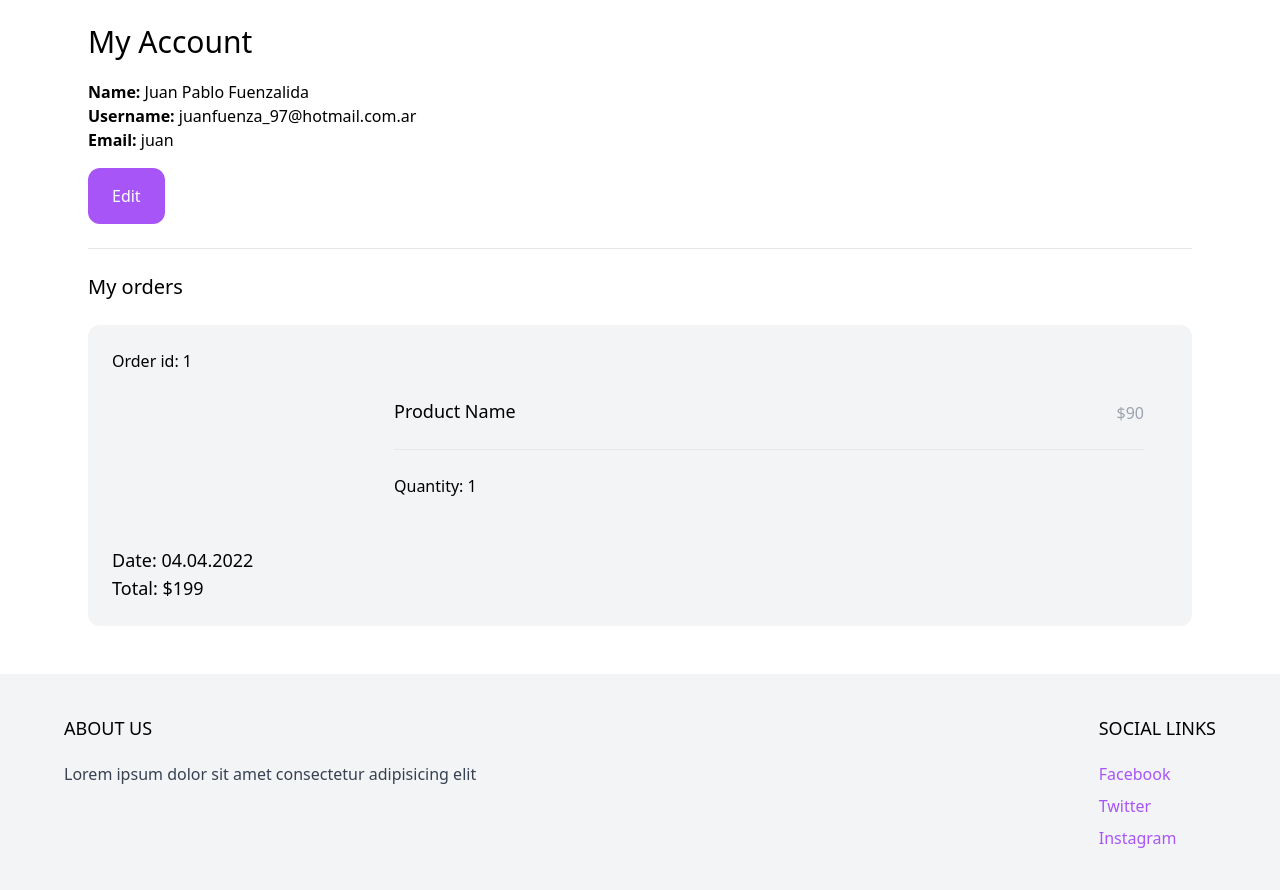
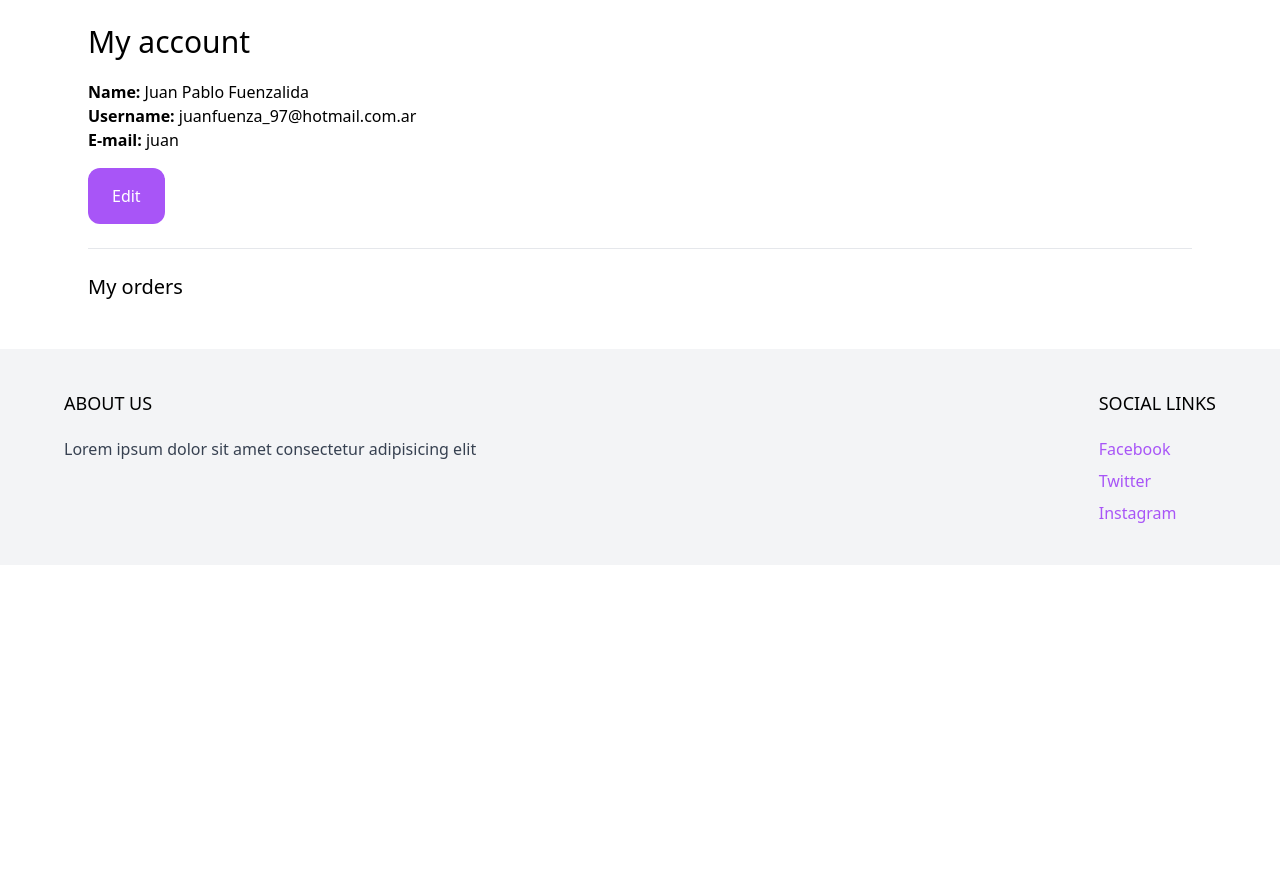
Before and after one commit to JuanFuenza/ecomm, a Django app: page /myaccount/ in a window 1280 px wide. Shown: the part 77-967 px from the top of the page. After the commit the page ends 600 px from the top, so only its background shows below. Run offline with Django 4.2, Linux system fonts and the light colour scheme; a user stored in the database is signed in; data comes from the database, SQL or seed files in the repository; both versions use the stored data as it was after the commit; some libraries are stand-ins or nearby versions.

Commit message:
fixed html things

```diff
--- a/cart/urls.py
+++ b/cart/urls.py
@@ -1,10 +1,11 @@
 from django.urls import path
 
-from cart.views import add_to_cart, cart, checkout, hx_menu_cart, update_cart, hx_cart_total
+from cart.views import add_to_cart, cart, checkout, hx_menu_cart, update_cart, hx_cart_total, success
 
 urlpatterns = [
     path('', cart, name='cart'),
-    path('checkout', checkout, name='checkout'),
+    path('checkout/', checkout, name='checkout'),
+    path('success/', success, name='success'),
     path('add_to_cart/<int:product_id>', add_to_cart, name='add_to_cart'),
     path('update_cart/<int:product_id>/<str:action>/', update_cart, name='update_cart'),
     path('hx_menu_cart/', hx_menu_cart, name='hx_menu_cart'),
--- a/core/templates/core/myaccount.html
+++ b/core/templates/core/myaccount.html
@@ -1,15 +1,15 @@
 {% extends 'core/base.html' %}
 
-{% block title %} My Account {% endblock %}
+{% block title %}My account{% endblock %}
 
 {% block content %}
 <div class="max-w-6xl mx-auto p-6">
-        <h1 class="mb-5 text-3xl">My Account</h1>
+    <h1 class="mb-5 text-3xl">My account</h1>
 
     <div class="mb-6">
         <strong>Name: </strong>{{ request.user.get_full_name }}<br>
         <strong>Username: </strong>{{ request.user.username }}<br>
-            <strong>Email: </strong>{{ request.user.email }}<br>
+        <strong>E-mail: </strong>{{ request.user.email }}<br>
 
         <a href="{% url 'edit_my_account' %}" class="inline-block mt-4 py-4 px-6 rounded-xl text-white bg-purple-500">Edit</a>
     </div>
@@ -18,37 +18,41 @@
 
     <h2 class="my-6 text-xl">My orders</h2>
 
+    {% for order in request.user.orders.all %}
         <div class="w-full mb-6 p-6 flex flex-wrap bg-gray-100 rounded-xl">
             <div class="mb-6 flex justify-between">
-                <a href="">Order id: 1</a>
+                <a href="#">Order id: {{ order.id }}</a>
             </div>
 
             <div class="mb-6 w-full">
+                {% for item in order.items.all %}
                     <div class="product mb-6 flex pr-6">
-                    <a href="" class="w-1/4">
-                        <img src="" alt="" class="hover:shadow-lg rounded-xl">
+                        <a href="#" class="w-1/4">
+                            <img class="hover:shadow-lg rounded-xl" src="{{ item.product.get_thumbnail }}">
                         </a>
 
                         <div class="w-3/4 pl-6">
                             <div class="flex justify-between">
-                            <a href="" class="text-lg">Product Name</a>
+                                <a href="#" class="text-lg">{{ item.product.name }}</a>
 
-                            <p class="mb-6 pt-1 text-gray-400">$90</p>
+                                <p class="mb-6 pt-1 text-gray-400">${{ item.get_total_price }}</p>
                             </div>
 
                             <hr>
 
                             <div class="mt-6">
-                            Quantity: 1
+                                Quantity: {{ item.quantity }}
                             </div>
                         </div>
                     </div>
+                {% endfor %}
             </div>
 
             <div>
-                <p class="text-lg">Date: 04.04.2022</p>
-                <p class="text-lg">Total: $199</p>
+                <p class="text-lg">Date: {{ order.created_at }}</p>
+                <p class="text-lg">Total: ${{ order.get_total_price }}</p>
             </div>
         </div>
+    {% endfor %}
 </div>
 {% endblock %}
--- a/order/models.py
+++ b/order/models.py
@@ -46,3 +46,6 @@ class OrderItem(models.Model):
 
     def get_total_price(self):
         return self.price / 100
+
+    def get_total_price(self):
+        return (self.quantity * self.price) / 100
```
Also changed, not shown: cart/templates/cart/success.html (added, +13 -0 lines), db.sqlite3. Lines whose indentation alone changed are shown as unchanged.
